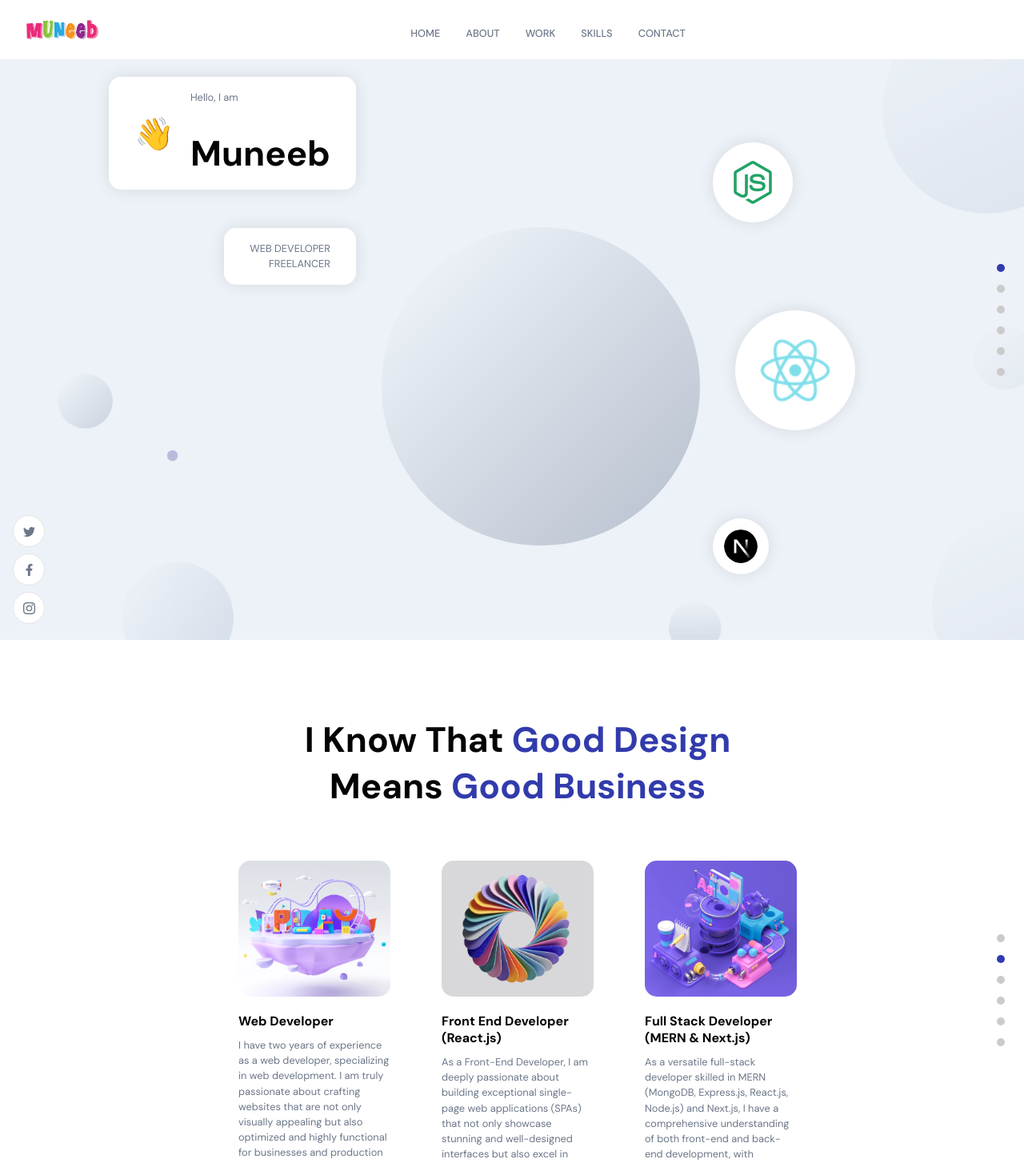
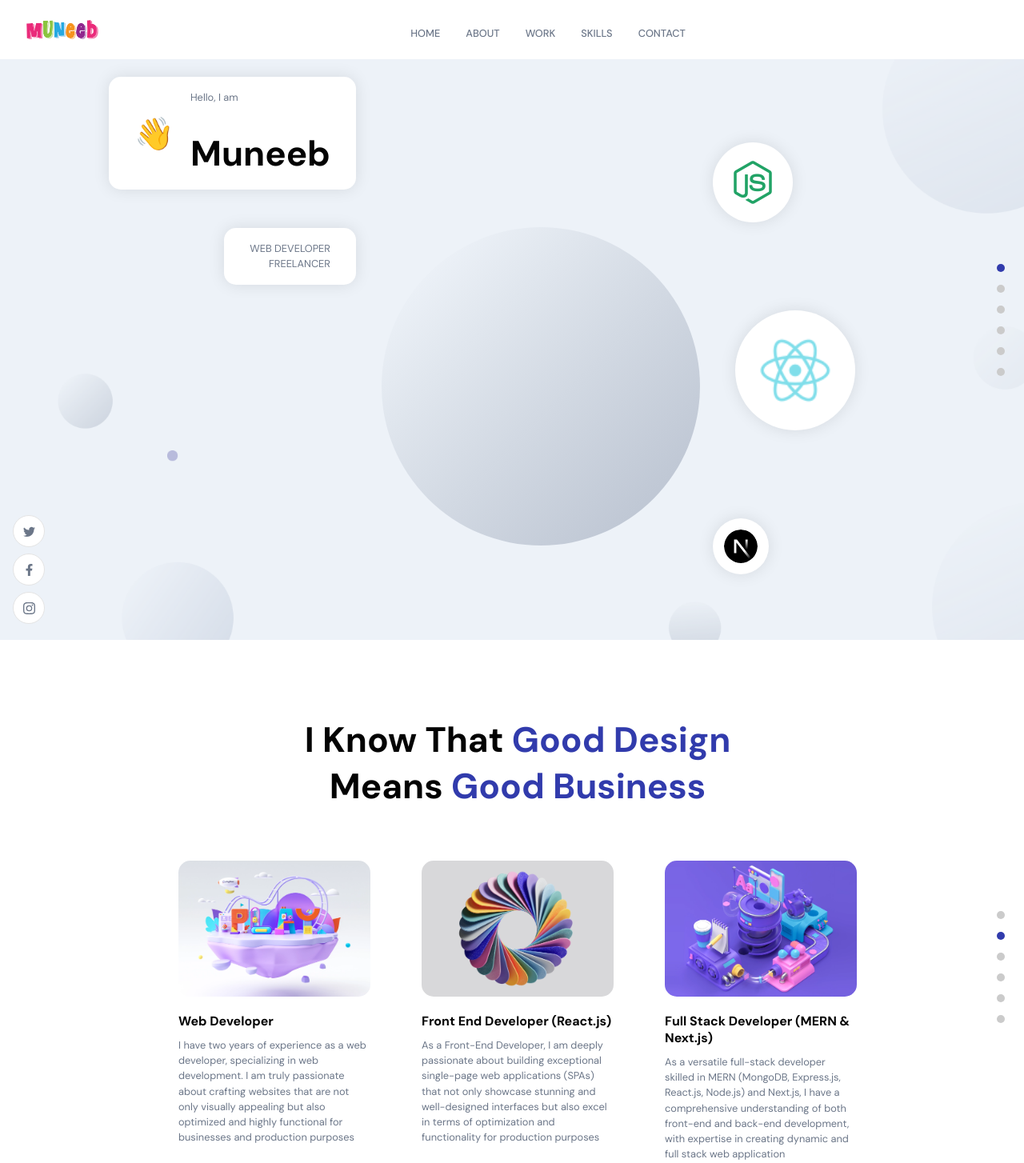
Before and after one commit to Muneeb752/Muneeb-The-Coder, a React (Vite) app: page / in a window 1280 px wide. Shown: the top 1454 px of the page at 80% size. Built offline with nearby package versions, Linux system fonts and the light colour scheme.

Commit message:
constant updates

```diff
--- a/src/container/About/About.scss
+++ b/src/container/About/About.scss
@@ -13,7 +13,7 @@
 }
 
 .app__profile-item {
-  width: 190px;
+  width: 240px;
   display: flex;
   justify-content: flex-start;
   align-items: flex-start;
```
